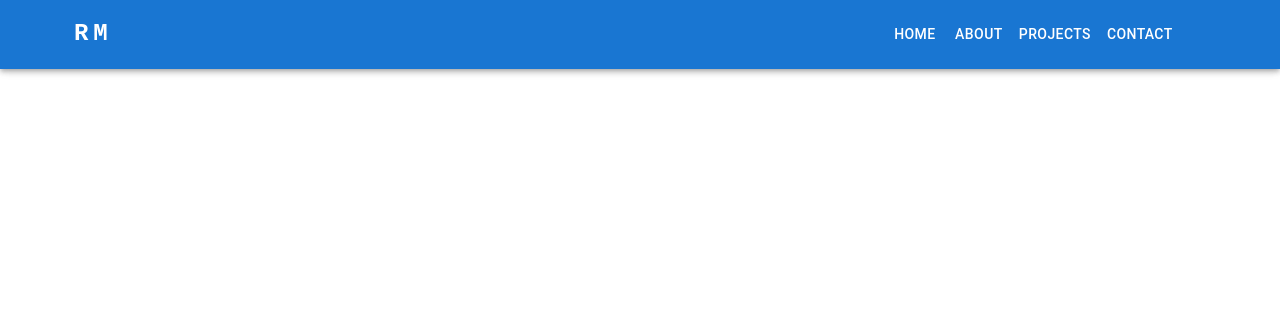
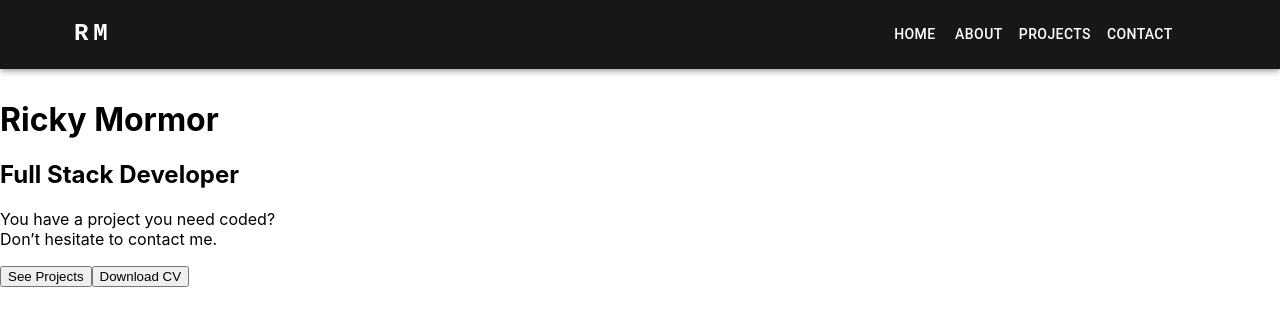
Before and after one commit to astrohunter62/react-portfolio, a React (Create React App) app: page / in a window 1280 px wide. Shown: the top 326 px of the page. Built offline with nearby package versions, Linux system fonts and the light colour scheme.

Commit message:
🎨 STYLE: change navbar color

```diff
--- a/src/components/header/Header.js
+++ b/src/components/header/Header.js
@@ -1,6 +1,30 @@
 const Header = () => (
   <>
-
+    <div className="header">
+      <div className="header-content">
+        <div className="header-content-name">
+          <h1>Ricky Mormor</h1>
+          <h2>Full Stack Developer</h2>
+        </div>
+        <div className="header-content-details">
+          <div className="header-content-details-summary">
+            <p>
+              You have a project you need coded?
+              <br />
+              Don’t hesitate to contact me.
+            </p>
+          </div>
+          <div className="header-content-details-contact">
+            <button type="button" className="header-content-details-contact-button">
+              See Projects
+            </button>
+            <button type="button" className="header-content-details-contact-button">
+              Download CV
+            </button>
+          </div>
+        </div>
+      </div>
+    </div>
   </>
 );
 
--- a/src/components/navbar/Navbar.js
+++ b/src/components/navbar/Navbar.js
@@ -53,7 +53,10 @@ const Navbar = (props) => {
 
   return (
     <HideOnScroll {...props}>
-      <AppBar>
+      <AppBar
+      sx={{
+        backgroundColor: '#171718',
+      }}>
         <Container maxWidth="xl">
           <Toolbar disableGutters>
             <Typography
--- a/src/stylesheets/App.css
+++ b/src/stylesheets/App.css
@@ -6,7 +6,7 @@
   width: 100%;
   overflow: hidden;
 }
-/*
+
 .scroll-container {
-  margin-top: calc(100vh - 69%);
-} */
+  margin-top: 100px
+}
```
